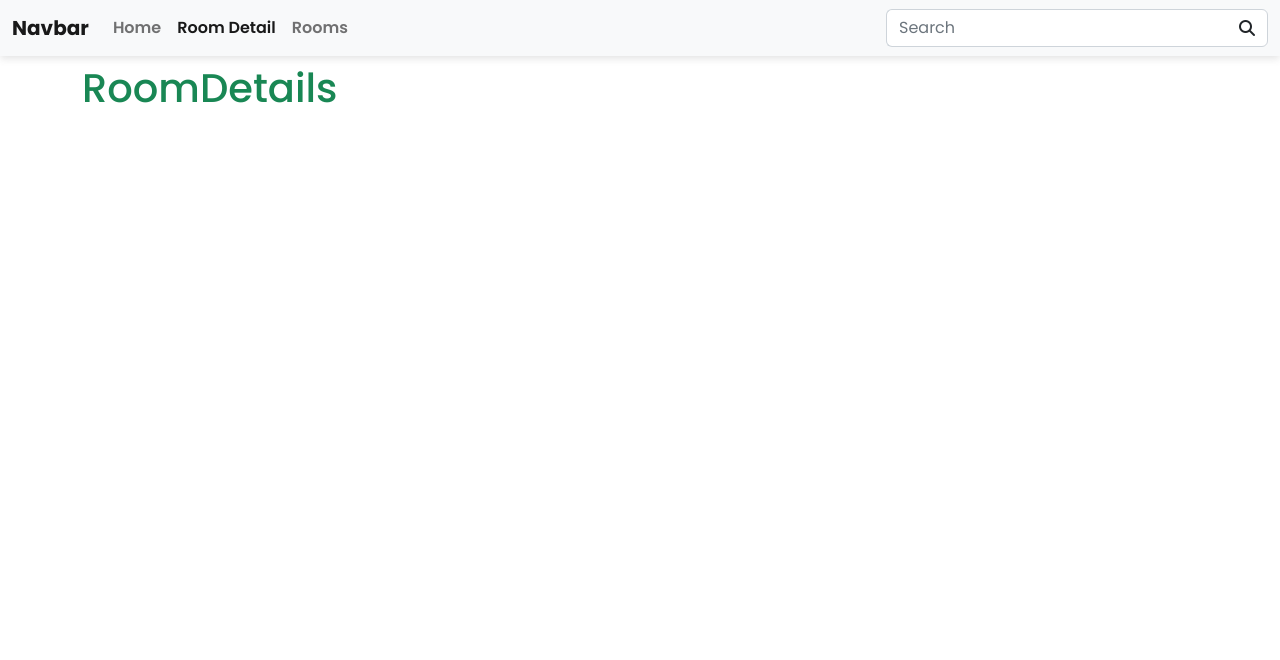
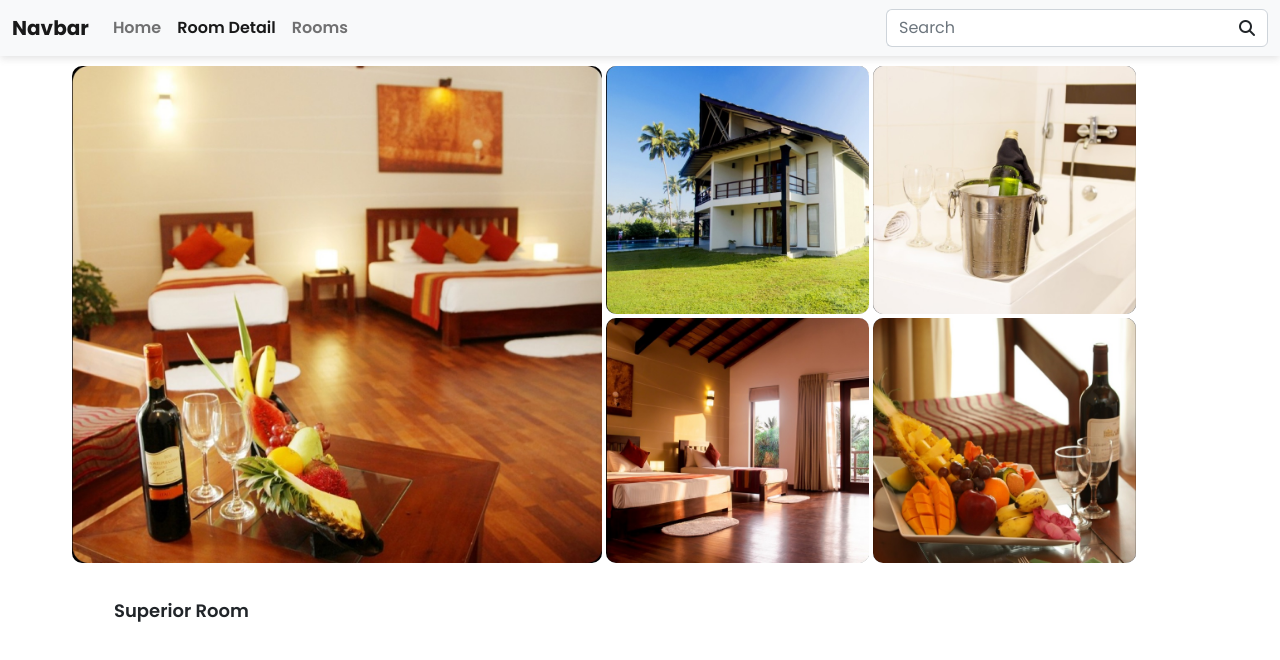
Before and after one commit to aminduishara/ehm, a React (Create React App) app: page /roomdetail in a window 1280 px wide. Shown: the top 660 px of the page. Built offline with nearby package versions, Linux system fonts and the light colour scheme.

Commit message:
Created and Designed new Page Room Details

```diff
--- /dev/null
+++ b/src/pages/RoomDetails/RoomDetails.css
@@ -0,0 +1,16 @@
+.img__cl1{
+    padding: 2px;
+    border-radius: 12px;
+}
+.img__cl2{
+    padding: 2px;
+    border-radius: 12px;
+}
+
+.p__title{
+    text-align: left;
+    padding-top: 2rem;
+    padding-left: 2rem;
+    font-size: 18px;
+    font-weight: 600;
+}
--- a/src/pages/RoomDetails/RoomDetails.js
+++ b/src/pages/RoomDetails/RoomDetails.js
@@ -1,8 +1,30 @@
+import './RoomDetails.css';
+import img1 from '../../Assets/imgs/img1.jpg'
+import img2 from '../../Assets/imgs/img2.jpg'
+import img3 from '../../Assets/imgs/img3.jpg'
+import img4 from '../../Assets/imgs/img4.jpg'
+import img5 from '../../Assets/imgs/img5.jpg'
+
 const RoomDetails = () => {
     return (
         <div>
-            <h1 className="text-success">RoomDetails</h1>
+            <div className="col-md-12 row">
+                <div className="col-md-6 row">
+                    <img src={img1} className="col-md-12 img__cl1" />
+                </div>
+                <div className="col-md-6 row">
+                    <img src={img2} className="col-md-6 img__cl2" />
+                    <img src={img3} className="col-md-6 img__cl2" />
+                    <img src={img4} className="col-md-6 img__cl2" />
+                    <img src={img5} className="col-md-6 img__cl2" />
+                </div>
+            </div>
+
+            <div className="col-md-12 text-left">
+                <p className="p__title">Superior Room</p>
+            </div>
+
         </div>
-    )
+    );
 }
 export default RoomDetails
```
